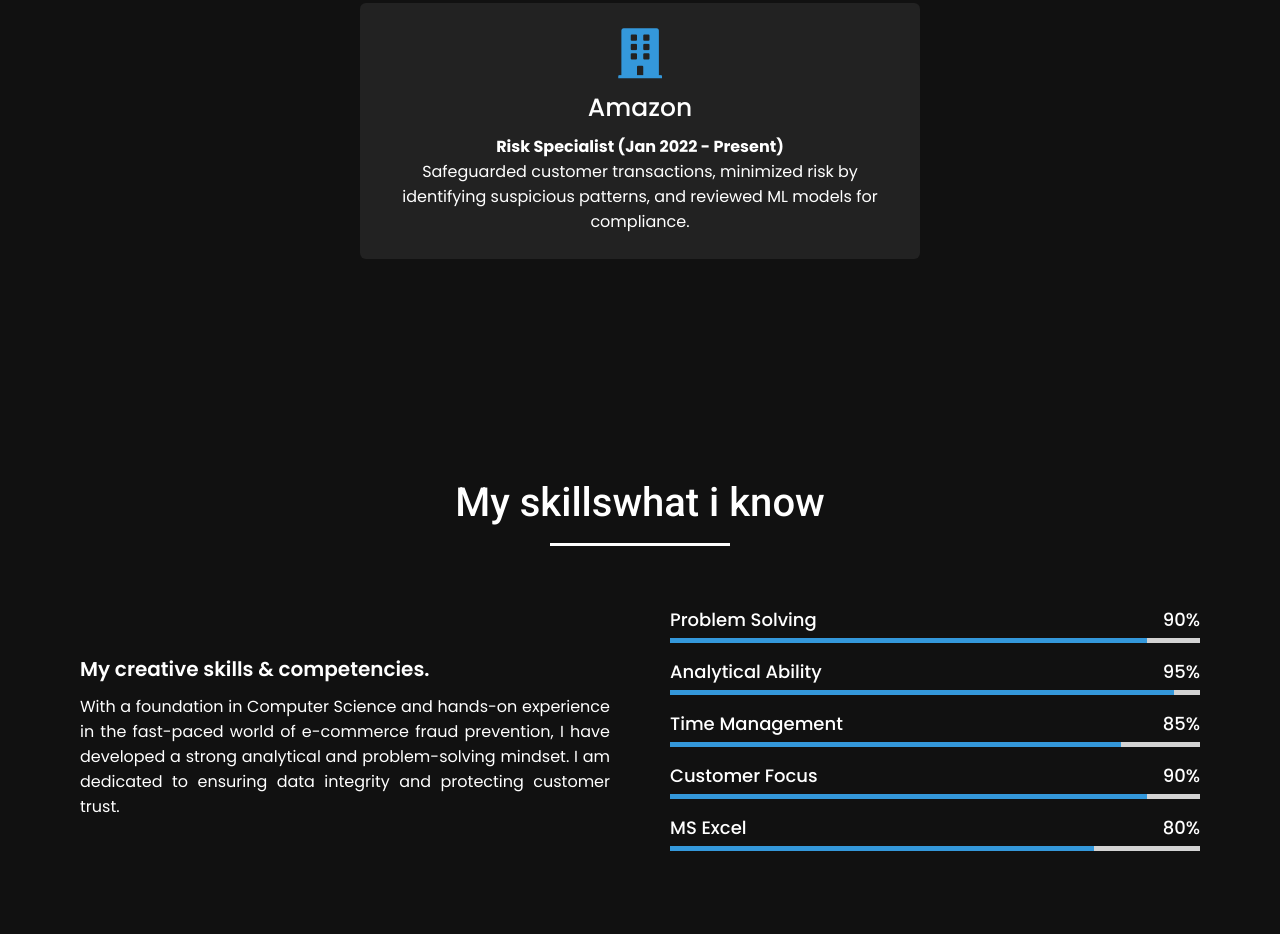
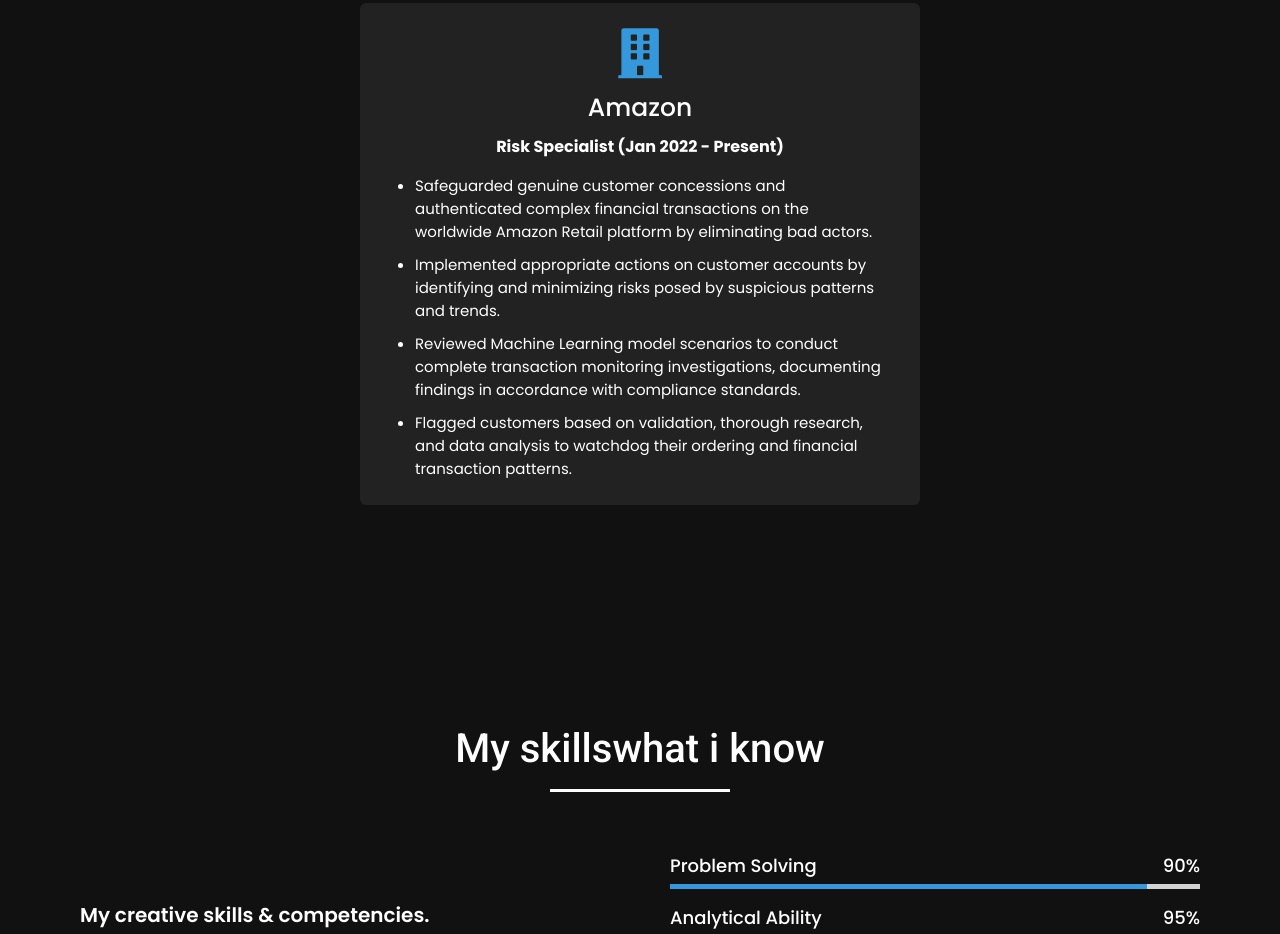
Before and after one commit to Bharath-te/Bharath-te.github.io, a plain HTML site: page index.html in a window 1280 px wide. Shown: the part 1758-2692 px from the top of the page. Drawn offline with nearby package versions, Linux system fonts and the light colour scheme.

Commit message:
Update index.html

```diff
--- a/index.html
+++ b/index.html
@@ -51,6 +51,7 @@
     </section>
 
     <!-- Experience Section -->
+    <!-- Experience Section -->
     <section class="experience" id="experience">
         <div class="max-width">
             <h2 class="title">Experience</h2>
@@ -59,7 +60,16 @@
                     <div class="box">
                         <i class="fas fa-building"></i>
                         <div class="text">Amazon</div>
-                        <p><strong>Risk Specialist (Jan 2022 - Present)</strong><br>Safeguarded customer transactions, minimized risk by identifying suspicious patterns, and reviewed ML models for compliance.</p>
+                        <p><strong>Risk Specialist (Jan 2022 - Present)</strong></p>
+
+                        <!-- This is the new list with your detailed responsibilities -->
+                        <ul style="text-align: left; font-size: 15px; margin-top: 15px; padding-left: 20px;">
+                            <li>Safeguarded genuine customer concessions and authenticated complex financial transactions on the worldwide Amazon Retail platform by eliminating bad actors.</li>
+                            <li style="margin-top: 10px;">Implemented appropriate actions on customer accounts by identifying and minimizing risks posed by suspicious patterns and trends.</li>
+                            <li style="margin-top: 10px;">Reviewed Machine Learning model scenarios to conduct complete transaction monitoring investigations, documenting findings in accordance with compliance standards.</li>
+                            <li style="margin-top: 10px;">Flagged customers based on validation, thorough research, and data analysis to watchdog their ordering and financial transaction patterns.</li>
+                        </ul>
+
                     </div>
                 </div>
             </div>
```
